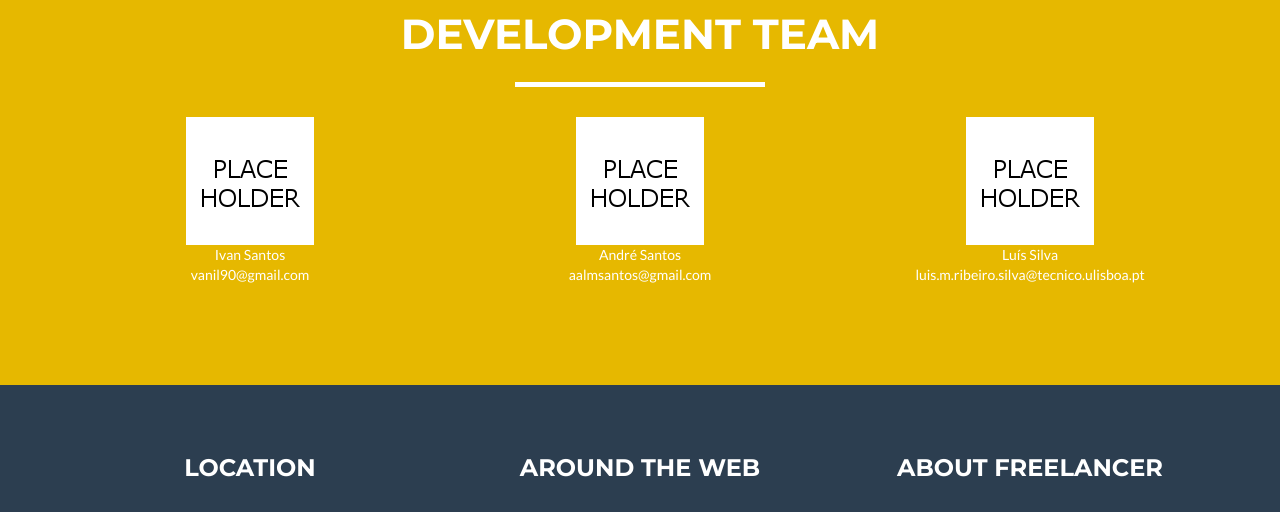
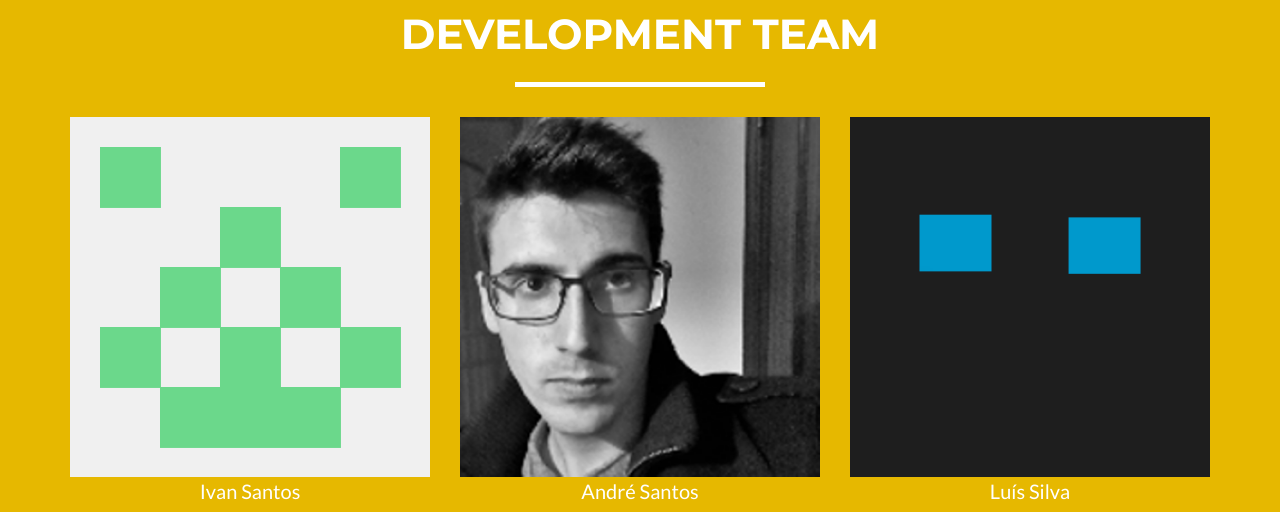
Before and after one commit to vanil90/VEngine-Website, a website: page index.html in a window 1280 px wide. Shown: the part 3330-3842 px from the top of the page. Drawn offline with nearby package versions, Linux system fonts and the light colour scheme.

Commit message:
Added photos to the developer section

```diff
--- a/index.html
+++ b/index.html
@@ -209,24 +209,22 @@
 		<span></span>
 		<div class="row">
 			<div class="col-sm-4 text-center">
+					<img src="img/photos/Ivan.png" width="460" height="460" class="img-responsive">
+					<p>Ivan Santos</p>
+					<p>vanil90@gmail.com</p>
+			</div>
+			<div class="col-sm-4 text-center">
 				<figure class="figure">
-					<img src="img/placeholder.png" class="figure-img img-fluid rounded">
-					<figcaption class="figure-caption text-center">Ivan Santos</figcaption>
-					<figcaption class="figure-caption text-center">vanil90@gmail.com</figcaption>
+					<img src="img/photos/Andre.png" width="460" height="460" class="img-responsive">
+					<p>André Santos</p>
+					<p>aalmsantos@gmail.com</p>
 				</figure>
 			</div>
 			<div class="col-sm-4 text-center">
 				<figure class="figure">
-					<img src="img/placeholder.png" class="figure-img img-fluid rounded">
-					<figcaption class="figure-caption text-center">André Santos</figcaption>
-					<figcaption class="figure-caption text-center">aalmsantos@gmail.com</figcaption>
-				</figure>
-			</div>
-			<div class="col-sm-4 text-center">
-				<figure class="figure">
-					<img src="img/placeholder.png" class="figure-img img-fluid rounded">
-					<figcaption class="figure-caption text-center">Luís Silva</figcaption>
-					<figcaption class="figure-caption text-center">luis.m.ribeiro.silva@tecnico.ulisboa.pt</figcaption>
+					<img src="img/photos/Luis.png" width="460" height="460" class="img-responsive">
+					<p>Luís Silva</p>
+					<p>luis.m.ribeiro.silva@tecnico.ulisboa.pt</p>
 				</figure>
 			</div>
 		</div>
```
Also changed, not shown: img/photos/Andre.png (added), img/photos/Ivan.png (added), img/photos/Luis.png (added).
